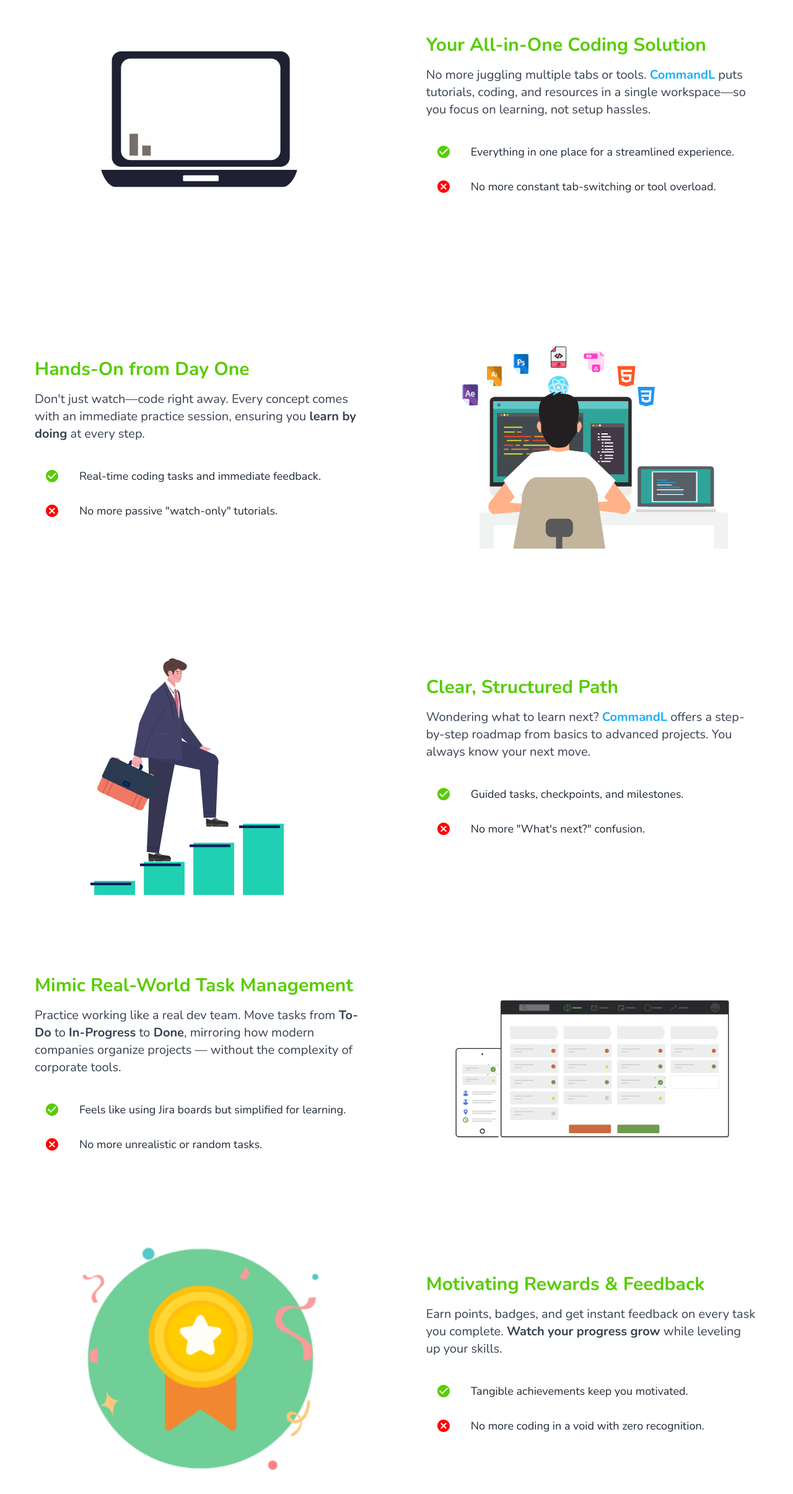
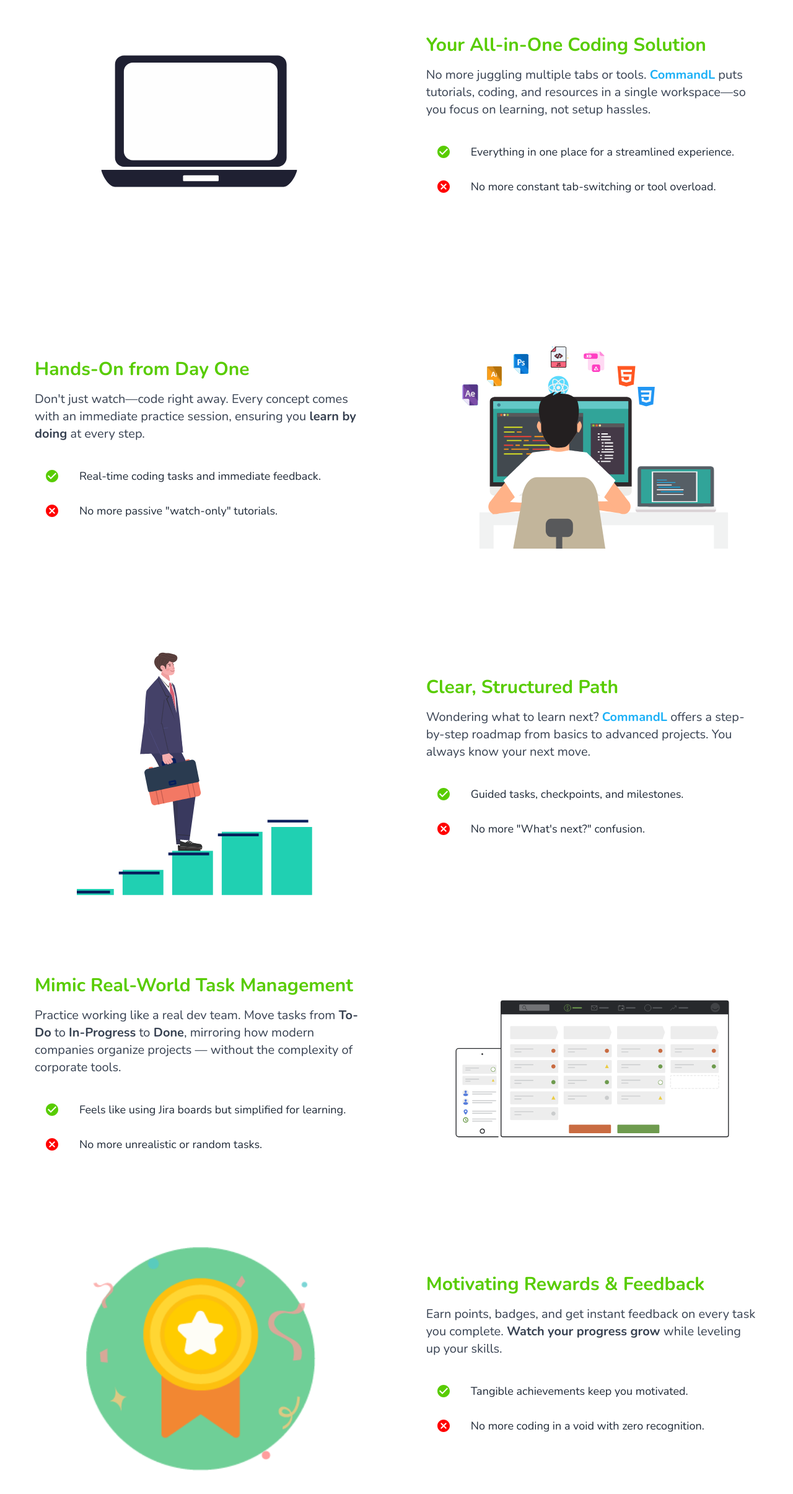
Before and after one commit to vallamulla-sreeja/commandl, a Next.js app: page / in a window 1280 px wide. Shown: the part 1393-3803 px from the top of the page at 62% size. Built offline with nearby package versions, Linux system fonts and the light colour scheme.

Commit message:
fix deployment issues

```diff
--- a/app/components/FeatureCards.tsx
+++ b/app/components/FeatureCards.tsx
@@ -1,10 +1,13 @@
 'use client';
 
-import React, { JSX } from 'react';
+import React, { JSX, Suspense } from 'react';
 import Image from 'next/image';
 import { List, ListItem, ListItemIcon } from '@mui/material';
 import { CheckCircle, Cancel } from '@mui/icons-material';
-import Lottie from 'lottie-react';
+import dynamic from 'next/dynamic';
+
+const Lottie = dynamic(() => import('lottie-react'), { ssr: false });
+
 import codingHandsOn from '../../public/lottie/coding_hands_on.json';
 import allInOne from '../../public/lottie/all_in_one.json';
 import clearPath from '../../public/lottie/clear_path.json';
@@ -138,49 +141,44 @@
   const { title, description, image, points } = step;
 
   const renderMedia = () => {
+    const lottieProps = {
+      loop: true,
+      className: "w-full h-auto max-w-[450px] mx-auto"
+    };
+
     if (image === '/lottie/coding_hands_on.json') {
       return (
-        <Lottie
-          animationData={codingHandsOn}
-          loop={true}
-          className="w-full h-auto max-w-[450px] mx-auto"
-        />
+        <Suspense fallback={<div className="w-full h-[450px] bg-gray-100 animate-pulse rounded-lg" />}>
+          <Lottie animationData={codingHandsOn} {...lottieProps} />
+        </Suspense>
       );
     }
     if (image === '/lottie/all_in_one.json') {
       return (
-        <Lottie
-          animationData={allInOne}
-          loop={true}
-          className="w-full h-auto max-w-[450px] mx-auto"
-        />
+        <Suspense fallback={<div className="w-full h-[450px] bg-gray-100 animate-pulse rounded-lg" />}>
+          <Lottie animationData={allInOne} {...lottieProps} />
+        </Suspense>
       );
     }
     if (image === '/lottie/clear_path.json') {
       return (
-        <Lottie
-          animationData={clearPath}
-          loop={true}
-          className="w-full h-auto max-w-[400px] mx-auto"
-        />
+        <Suspense fallback={<div className="w-full h-[400px] bg-gray-100 animate-pulse rounded-lg" />}>
+          <Lottie animationData={clearPath} {...lottieProps} className="w-full h-auto max-w-[400px] mx-auto" />
+        </Suspense>
       );
     }
     if (image === '/lottie/jira_board.json') {
       return (
-        <Lottie
-          animationData={jiraBoard}
-          loop={true}
-          className="w-full h-auto max-w-[450px] mx-auto"
-        />
+        <Suspense fallback={<div className="w-full h-[450px] bg-gray-100 animate-pulse rounded-lg" />}>
+          <Lottie animationData={jiraBoard} {...lottieProps} />
+        </Suspense>
       );
     }
     if (image === '/lottie/rewards.json') {
       return (
-        <Lottie
-          animationData={rewards}
-          loop={true}
-          className="w-full h-auto max-w-[400px] mx-auto"
-        />
+        <Suspense fallback={<div className="w-full h-[400px] bg-gray-100 animate-pulse rounded-lg" />}>
+          <Lottie animationData={rewards} {...lottieProps} className="w-full h-auto max-w-[400px] mx-auto" />
+        </Suspense>
       );
     }
     return (
--- a/app/layout.tsx
+++ b/app/layout.tsx
@@ -8,6 +8,11 @@
   weight: ['200', '300', '400', '600', '700', '800'],
   variable: '--font-nunito',
 });
+
+export const viewport = {
+  width: 'device-width',
+  initialScale: 1,
+};
 
 export const metadata: Metadata = {
   title: 'CommandL - Your Code Editor Redefined with AI',
@@ -59,13 +64,6 @@
       'max-snippet': -1,
     },
   },
-  viewport: {
-    width: 'device-width',
-    initialScale: 1,
-  },
-  // verification: {
-  //   google: process.env.NEXT_PUBLIC_GOOGLE_SITE_VERIFICATION,
-  // },
   category: 'Technology',
 };
 
```
Also changed, not shown: package.json (+4 -4 lines), 1 other file (tests, documents, lock files or other folders).
